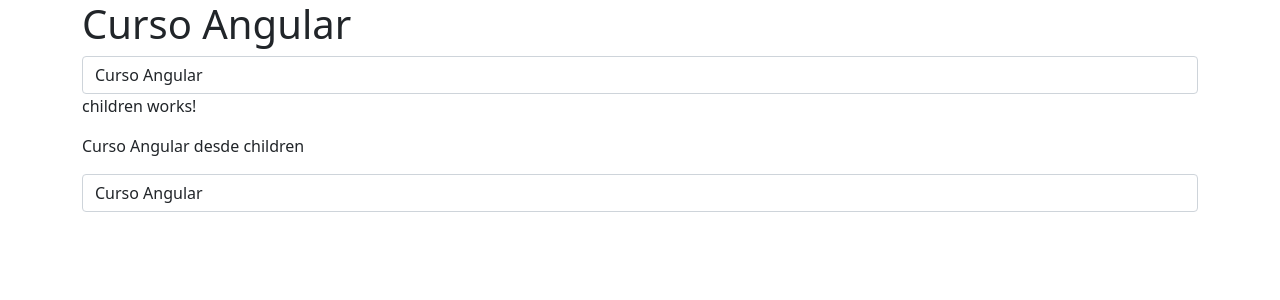
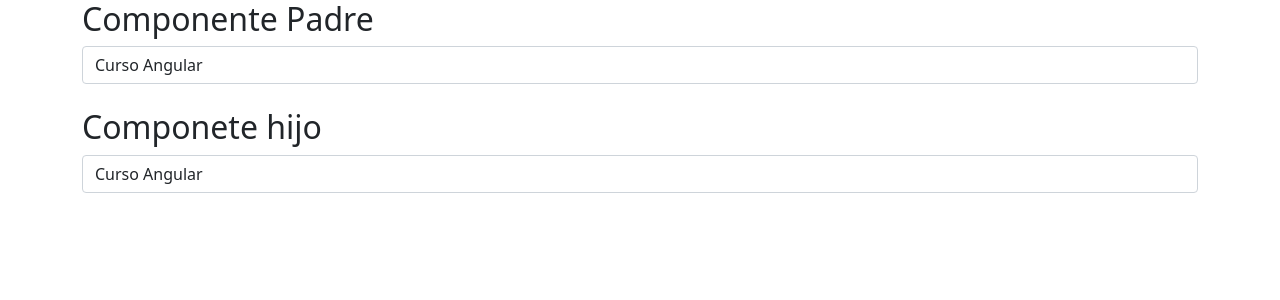
Before and after one commit to acsoliz/curso-angular, an Angular app: page / in a window 1280 px wide. Shown: the top 300 px of the page. Built offline with nearby package versions, Linux system fonts and the light colour scheme.

Commit message:
Comunicacion entre componentes - @Output

```diff
--- a/src/app/app.component.html
+++ b/src/app/app.component.html
@@ -1,7 +1,10 @@
 <div class="container">
-    <h1>{{title}}</h1>
 
-    <input type="text" class="form-control" [(ngModel)]="title">
+    <!-- <h1>{{title}}</h1> -->
+    <h2>Componente Padre</h2>
 
-    <app-children [title]="title"></app-children>
+    <input type="text" class="form-control mb-4" [(ngModel)]="title">
+
+    <!-- <app-children [title]="title" (titleChange)="title= $event"></app-children>     -->
+    <app-children [(title)]="title"></app-children>
 </div>
--- a/src/app/children/children.component.html
+++ b/src/app/children/children.component.html
@@ -1,5 +1,4 @@
-<p>children works!</p>
-<p>{{title}} desde children</p>
+<!-- <p>{{title}} desde children</p> -->
+<h2>Componete hijo</h2>
 
-
-<input type="text" class="form-control" [(ngModel)]="title">
+<input type="text" class="form-control" (keyup)="emitTitleChange()" [(ngModel)]="title">
--- a/src/app/children/children.component.ts
+++ b/src/app/children/children.component.ts
@@ -1,4 +1,4 @@
-import { Component, Input } from '@angular/core';
+import { Component, Input, Output, EventEmitter } from '@angular/core';
 
 @Component({
   selector: 'app-children',
@@ -8,4 +8,13 @@ import { Component, Input } from '@angular/core';
 export class ChildrenComponent {
   @Input() title? : string
 
+
+  @Output() titleChange = new EventEmitter<string>()
+
+  emitTitleChange(){
+    this.titleChange.emit(this.title)
+  }
+
+
+
 }
```
